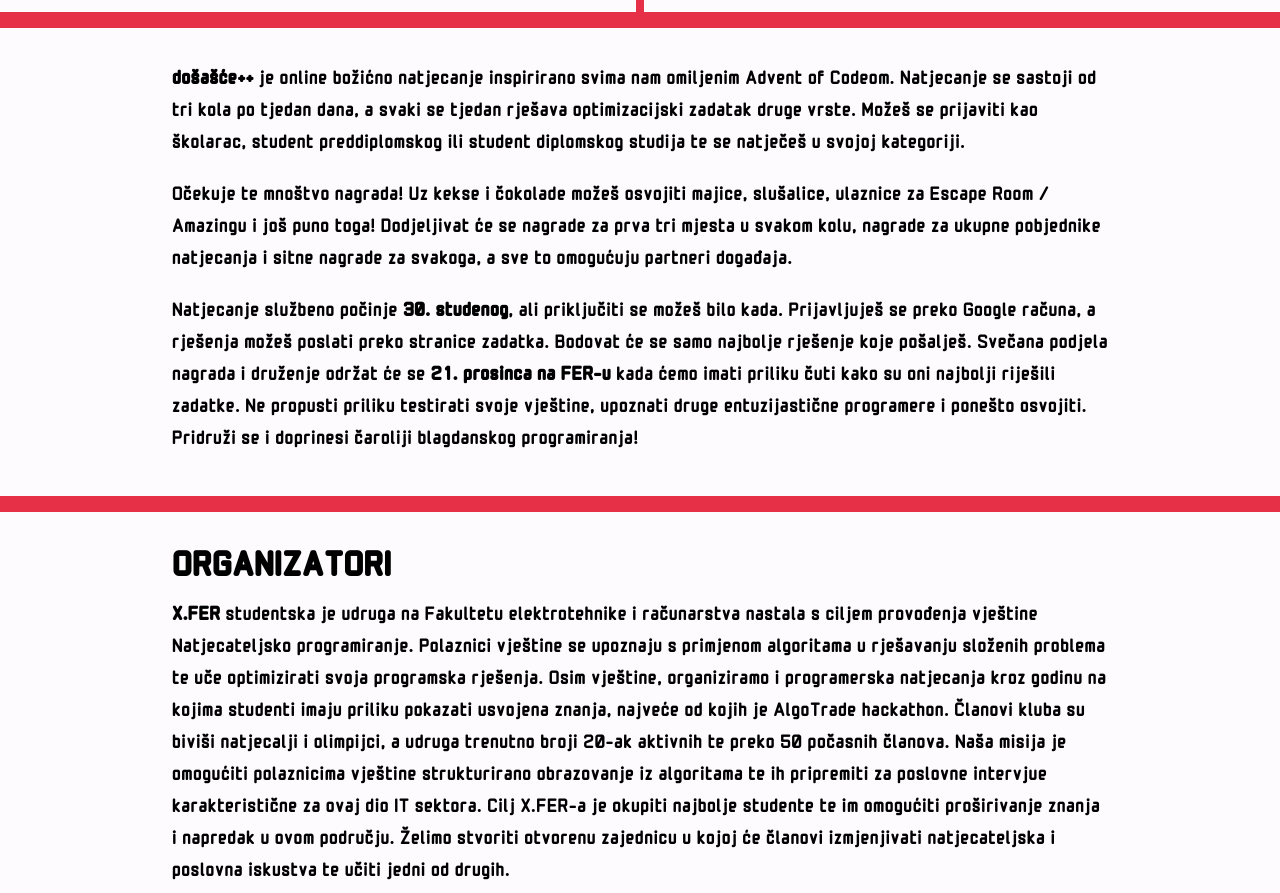
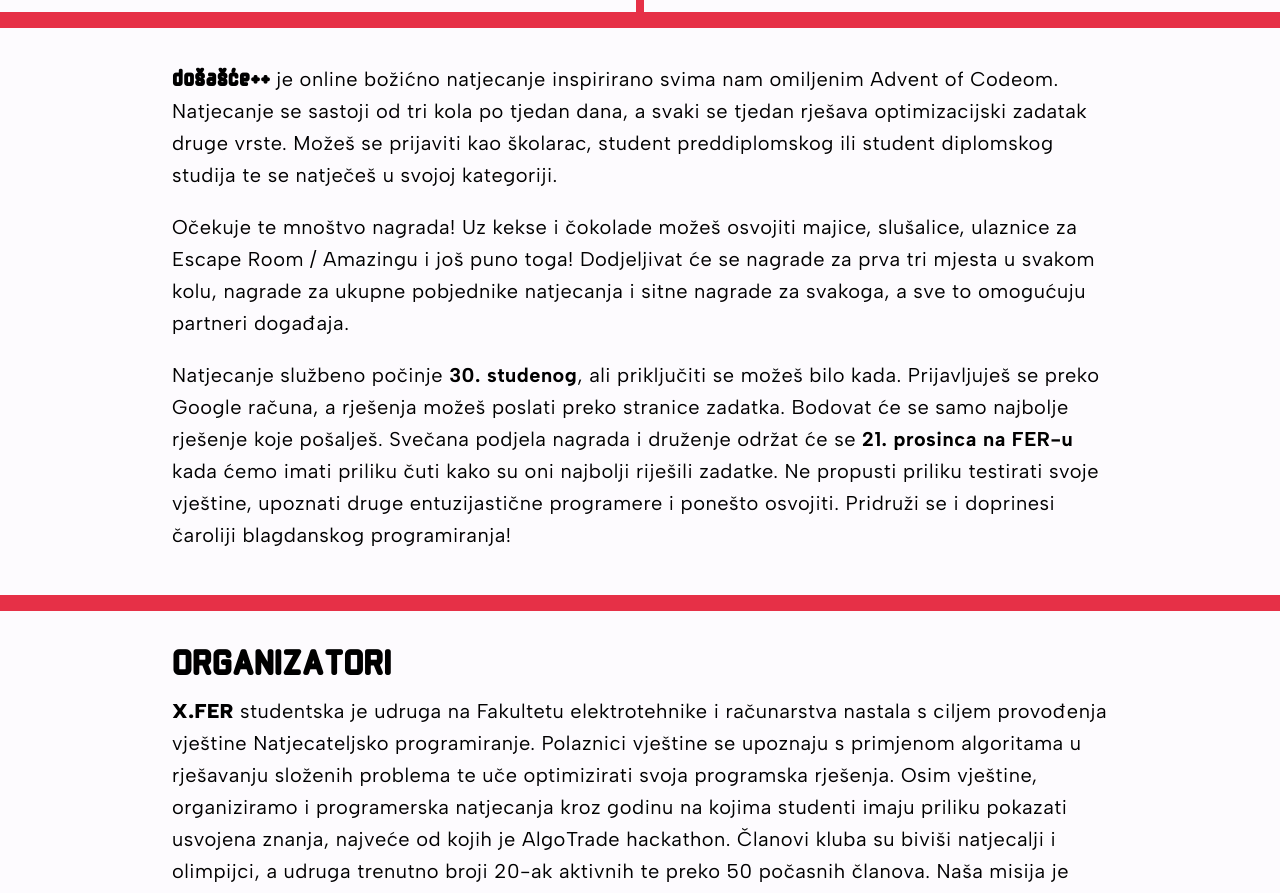
Before and after one commit to x-fer/dosasce-2023-web, a React (Vite) app: page / in a window 1280 px wide. Shown: the part 1848-2741 px from the top of the page. Built offline with nearby package versions, Linux system fonts and the light colour scheme.

Commit message:
Add Google Fonts and update styles in index.html and Footer component

```diff
--- a/index.html
+++ b/index.html
@@ -11,6 +11,13 @@
     <meta property="og:URL" content="https://dosasce.xfer.hr/" />
     <meta property="og:description" content="Božićno natjecanje: Kodirajte čaroliju!" />
     <meta property="og:image" content="/dosasce-santa.png" />
+
+    <link rel="preconnect" href="https://fonts.googleapis.com" />
+    <link rel="preconnect" href="https://fonts.gstatic.com" crossorigin />
+    <link
+      href="https://fonts.googleapis.com/css2?family=Albert+Sans:ital,wght@0,200;0,300;0,400;0,500;0,600;0,700;0,800;0,900;1,100;1,200;1,300;1,400;1,500;1,600;1,700;1,800;1,900&display=swap"
+      rel="stylesheet"
+    />
   </head>
   <body>
     <div id="root"></div>
--- a/src/components/Footer.tsx
+++ b/src/components/Footer.tsx
@@ -1,6 +1,6 @@
 const Footer = () => {
   return (
-    <footer className="z-20 flex w-full justify-center bg-red p-5 font-bold text-white">
+    <footer className="z-20 flex w-full justify-center bg-red p-5 text-center font-bold tracking-wide text-white">
       <div>
         made with &lt;3 by X.FER © 2023{' '}
         <a href="https://xfer.hr" target="_blank">
--- a/src/components/Informations.tsx
+++ b/src/components/Informations.tsx
@@ -2,20 +2,20 @@ const About = () => {
   return (
     <div className="flex w-full flex-col items-center justify-center bg-white pb-8">
       <div className="w-3/4 p-3 text-xl">
-        <p className="pb-5 pt-5 leading-8 tracking-wide">
-          <b>došašće++</b> je online božićno natjecanje inspirirano svima nam omiljenim Advent of Codeom. Natjecanje se
-          sastoji od tri kola po tjedan dana, a svaki se tjedan rješava optimizacijski zadatak druge vrste. Možeš se
-          prijaviti kao školarac, student preddiplomskog ili student diplomskog studija te se natječeš u svojoj
-          kategoriji.
+        <p className="paragraph pb-5 pt-5 leading-8 tracking-wide">
+          <b className="monomaniac text-2xl tracking-wide">došašće++</b> je online božićno natjecanje inspirirano svima
+          nam omiljenim Advent of Codeom. Natjecanje se sastoji od tri kola po tjedan dana, a svaki se tjedan rješava
+          optimizacijski zadatak druge vrste. Možeš se prijaviti kao školarac, student preddiplomskog ili student
+          diplomskog studija te se natječeš u svojoj kategoriji.
         </p>
 
-        <p className="pb-5 leading-8 tracking-wide">
+        <p className="paragraph pb-5 leading-8 tracking-wide">
           Očekuje te mnoštvo nagrada! Uz kekse i čokolade možeš osvojiti majice, slušalice, ulaznice za Escape Room /
           Amazingu i još puno toga! Dodjeljivat će se nagrade za prva tri mjesta u svakom kolu, nagrade za ukupne
           pobjednike natjecanja i sitne nagrade za svakoga, a sve to omogućuju partneri događaja.
         </p>
 
-        <p className="leading-8 tracking-wide">
+        <p className="paragraph leading-8 tracking-wide">
           Natjecanje službeno počinje <strong>30. studenog</strong>, ali priključiti se možeš bilo kada. Prijavljuješ se
           preko Google računa, a rješenja možeš poslati preko stranice zadatka. Bodovat će se samo najbolje rješenje
           koje pošalješ. Svečana podjela nagrada i druženje održat će se <strong>21. prosinca na FER-u</strong> kada
--- a/src/components/Organisators.tsx
+++ b/src/components/Organisators.tsx
@@ -3,26 +3,27 @@ const Organisators = () => {
     <div className="flex w-full flex-col items-center justify-center bg-white pb-8">
       <div className="w-3/4 p-3 text-xl">
         <h2 className="pb-5 pt-5 text-4xl font-extrabold leading-8 tracking-wide">ORGANIZATORI</h2>
-        <p className="pb-5 leading-8 tracking-wide">
-          <b>X.FER</b> studentska je udruga na Fakultetu elektrotehnike i računarstva nastala s ciljem provođenja
-          vještine Natjecateljsko programiranje. Polaznici vještine se upoznaju s primjenom algoritama u rješavanju
-          složenih problema te uče optimizirati svoja programska rješenja. Osim vještine, organiziramo i programerska
-          natjecanja kroz godinu na kojima studenti imaju priliku pokazati usvojena znanja, najveće od kojih je
-          AlgoTrade hackathon. Članovi kluba su biviši natjecalji i olimpijci, a udruga trenutno broji 20-ak aktivnih te
-          preko 50 počasnih članova. Naša misija je omogućiti polaznicima vještine strukturirano obrazovanje iz
-          algoritama te ih pripremiti za poslovne intervjue karakteristične za ovaj dio IT sektora. Cilj X.FER-a je
+        <p className="paragraph pb-5 leading-8 tracking-wide">
+          <b className="font-black">X.FER</b> studentska je udruga na Fakultetu elektrotehnike i računarstva nastala s
+          ciljem provođenja vještine Natjecateljsko programiranje. Polaznici vještine se upoznaju s primjenom algoritama
+          u rješavanju složenih problema te uče optimizirati svoja programska rješenja. Osim vještine, organiziramo i
+          programerska natjecanja kroz godinu na kojima studenti imaju priliku pokazati usvojena znanja, najveće od
+          kojih je AlgoTrade hackathon. Članovi kluba su biviši natjecalji i olimpijci, a udruga trenutno broji 20-ak
+          aktivnih te preko 50 počasnih članova. Naša misija je omogućiti polaznicima vještine strukturirano obrazovanje
+          iz algoritama te ih pripremiti za poslovne intervjue karakteristične za ovaj dio IT sektora. Cilj X.FER-a je
           okupiti najbolje studente te im omogućiti proširivanje znanja i napredak u ovom području. Želimo stvoriti
           otvorenu zajednicu u kojoj će članovi izmjenjivati natjecateljska i poslovna iskustva te učiti jedni od
           drugih.
         </p>
-        <p className="leading-8 tracking-wide">
-          <b>EESTEC LC Zagreb </b> neprofitna je studentska organizacija sa oko 200 aktivnih članova. Radi se o lokalnoj
-          podružnici europske mreže studenata elektrotehnike (koja danas okuplja i studente drugih STEM područja).
-          Glavni fokus udruge je na unaprjeđenju vlastitih članova, ali i drugih studenata kroz stjecanje praktičnih
-          STEM vještina izvan formalnog obrazovanja. Kroz različite inicijative, uključujući specijalizirane radionice u
-          IT sektoru, udruga pruža svojim članovima neophodne alate za profesionalni razvoj i umrežavanje, čime značajno
-          doprinosi njihovoj konkurentnosti na tržištu rada. EESTEC LC Zagreb se ističe svojom sposobnošću da razvija
-          visoko kvalificirane mlade profesionalce, čime privlači kontinuirani interes poslodavaca.
+        <p className="paragraph leading-8 tracking-wide">
+          <b className="font-black">EESTEC LC Zagreb </b> neprofitna je studentska organizacija sa oko 200 aktivnih
+          članova. Radi se o lokalnoj podružnici europske mreže studenata elektrotehnike (koja danas okuplja i studente
+          drugih STEM područja). Glavni fokus udruge je na unaprjeđenju vlastitih članova, ali i drugih studenata kroz
+          stjecanje praktičnih STEM vještina izvan formalnog obrazovanja. Kroz različite inicijative, uključujući
+          specijalizirane radionice u IT sektoru, udruga pruža svojim članovima neophodne alate za profesionalni razvoj
+          i umrežavanje, čime značajno doprinosi njihovoj konkurentnosti na tržištu rada. EESTEC LC Zagreb se ističe
+          svojom sposobnošću da razvija visoko kvalificirane mlade profesionalce, čime privlači kontinuirani interes
+          poslodavaca.
         </p>
       </div>
     </div>
--- a/src/components/Timeline.tsx
+++ b/src/components/Timeline.tsx
@@ -31,8 +31,8 @@ const TimelineCard = (props: TimelineCardProps) => {
 
       <div className="flex h-48 w-80 flex-col items-center justify-center rounded-3xl border-8 border-red bg-white p-4">
         <h1 className="mb-2 text-5xl">{props.name}</h1>
-        <p className="text-3xl">{props.startDate}</p>
-        <p className="text-3xl">{props.endDate}</p>
+        <p className="paragraph text-2xl">{props.startDate}</p>
+        <p className="paragraph text-2xl">{props.endDate}</p>
       </div>
     </div>
   )
--- a/src/index.css
+++ b/src/index.css
@@ -20,6 +20,14 @@ body,
   box-sizing: border-box;
 }
 
+.paragraph {
+  font-family: 'Albert Sans';
+}
+
+.monomaniac {
+  font-family: 'Monomaniac One';
+}
+
 @layer base {
   @font-face {
     font-family: 'Monomaniac One';
```
